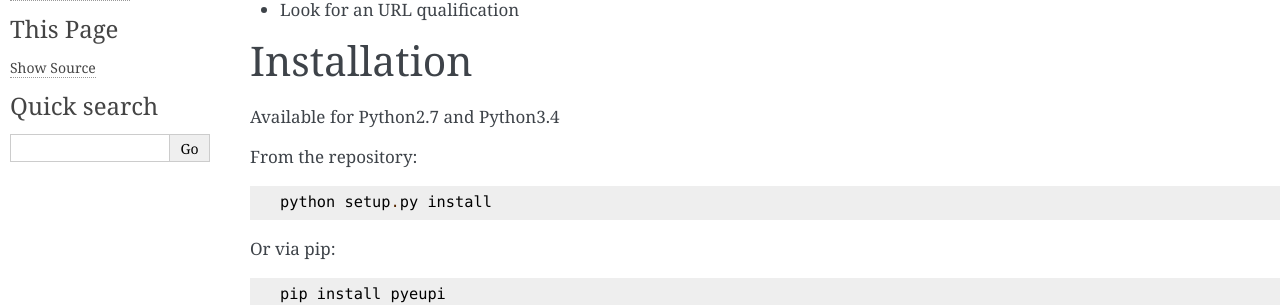
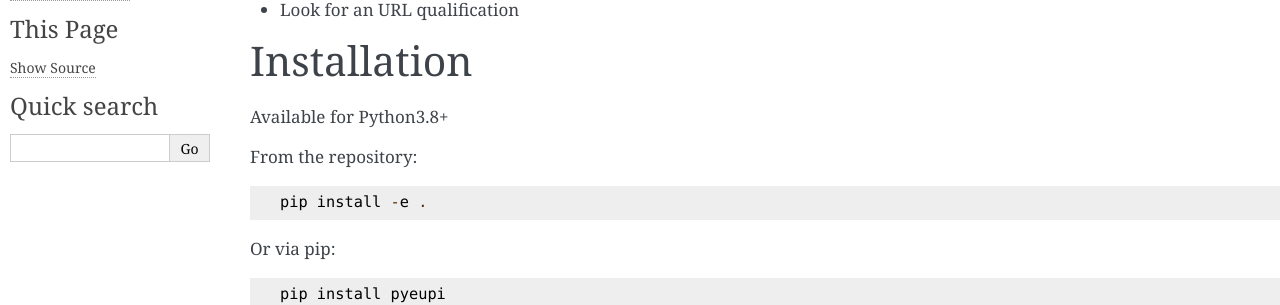
Before and after one commit to CIRCL/PyEUPI, a Sphinx documentation site: the page built from docs/source/index.rst, in a window 1280 px wide. Shown: the part 282-587 px from the top of the page. Built offline with Sphinx 7.4.7, drawn with Linux system fonts in a browser that asks for light colours.

Commit message:
fix: make mypy happy

```diff
--- a/docs/source/index.rst
+++ b/docs/source/index.rst
@@ -20,13 +20,13 @@ It's used for several purposes, like:
 Installation
 ============
 
-Available for Python2.7 and Python3.4
+Available for Python3.8+
 
 From the repository:
 
 ::
 
-   python setup.py install
+   pip install -e .
 
 Or via pip:
 
--- a/pyproject.toml
+++ b/pyproject.toml
@@ -1,6 +1,6 @@
 [tool.poetry]
 name = "pyeupi"
-version = "1.3"
+version = "1.3.0"
 description = "Python API for the European Union anti-phishing initiative."
 authors = ["Raphaël Vinot <raphael.vinot@circl.lu>"]
 license = "BSD-3-Clause"
```
Also changed, not shown: .travis.yml (deleted), 1 other file.
